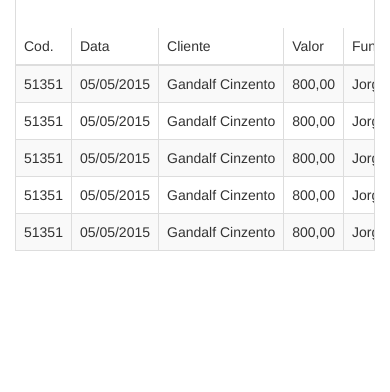
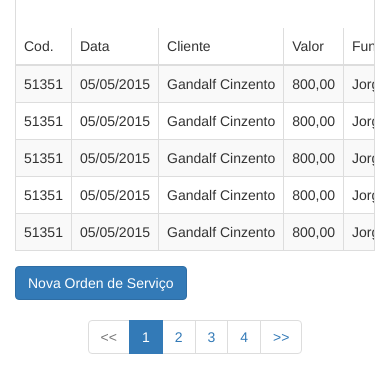
Before and after one commit to Heitorh3/curso-de-bootstrap, a plain HTML site: page index.html in a window 390 px wide. Shown: the part 222-614 px from the top of the page. Drawn offline with Linux system fonts and the light colour scheme.

Commit message:
Fazendo paginação

```diff
--- a/css/index.css
+++ b/css/index.css
@@ -18,6 +18,24 @@
 	margin-bottom: 2px;
 }
 
+.cabecalho h1 {
+	margin: 0;
+
+	font-size: 3em;
+}
+
+.busca {
+	margin-top: 12px;
+}
+
+.dados-os {
+	margin-top: 30px;
+}
+
+.paginacao .pagination {
+	margin: 0;
+}
+
 @media (max-width: 767px) {
 	.perfil {
 		color: #FFF;
@@ -33,18 +51,12 @@
 		text-decoration: none;
 		color: #FFF;
 	}
+
+	.paginacao {
+		text-align: center;
+	}
+
+	.paginacao .pagination {
+		margin-top: 20px;
+	}
 }
-
-.cabecalho h1 {
-	margin: 0;
-
-	font-size: 3em;
-}
-
-.busca {
-	margin-top: 12px;
-}
-
-.dados-os {
-	margin-top: 30px;
-}
--- a/index.html
+++ b/index.html
@@ -159,6 +159,46 @@
         </tbody>
       </table>
     </div>
+
+    <form class="row">
+      <div class="col-sm-6">
+        <button class="btn btn-primary"> Nova Orden de Serviço</button>
+      </div>
+      <div class="col-sm-6 paginacao text-right">
+        <ul class="pagination">
+          <li class="disabled">
+            <a href="">
+              <span><<</span>
+            </a>
+          </li>
+            <li class="active">
+            <a href="">
+              <span>1</span>
+            </a>
+          </li>
+            <li>
+            <a href="">
+              <span>2</span>
+            </a>
+          </li>
+            <li>
+            <a href="">
+              <span>3</span>
+            </a>
+          </li>
+            <li>
+            <a href="">
+              <span>4</span>
+            </a>
+              <li>
+            <a href="">
+              <span>>></span>
+            </a>
+          </li>
+          </li>
+        </ul>
+      </div>
+    </form>
   </div>
 
   <script type="text/javascript" src="js/jquery-3.1.1.min.js"></script>
```
